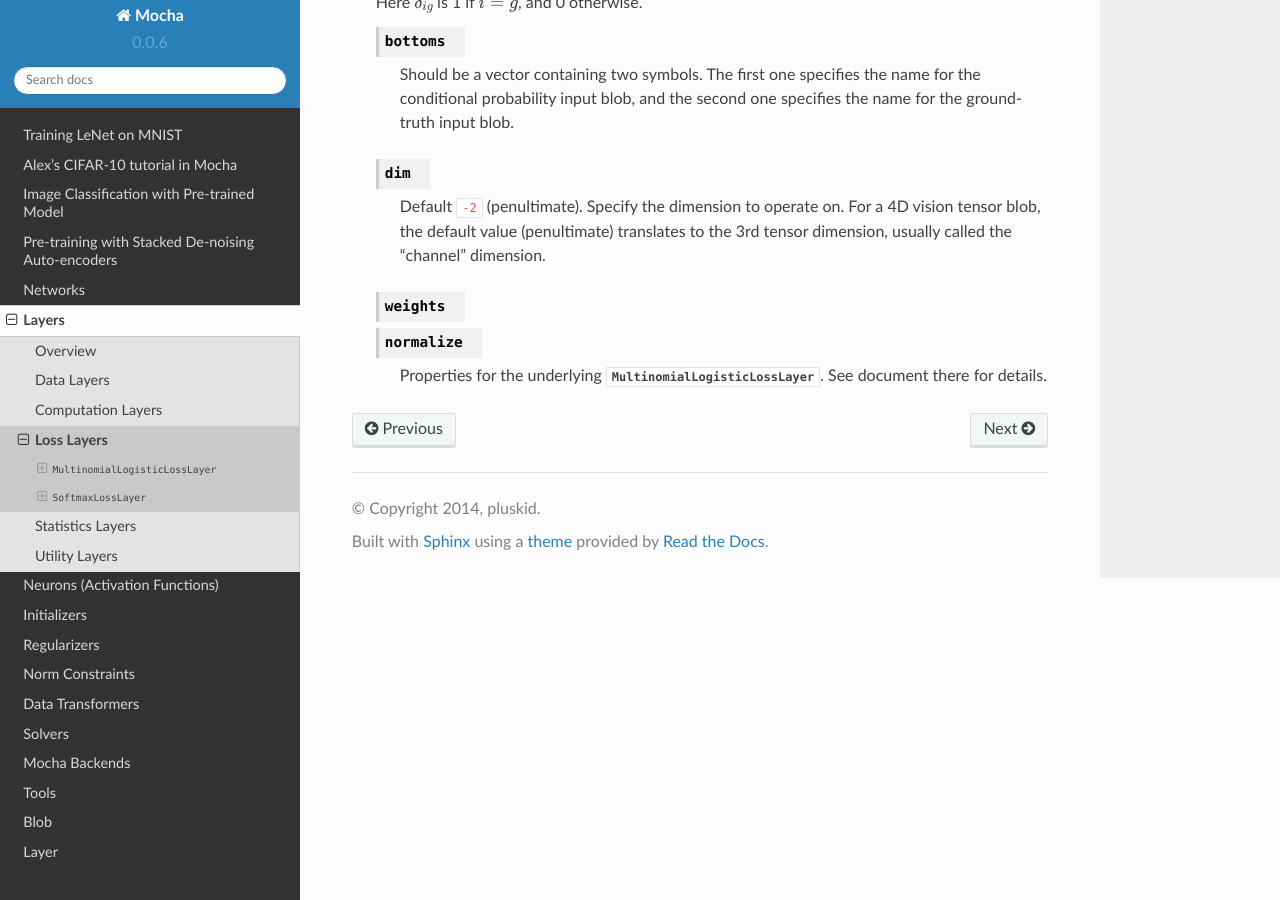
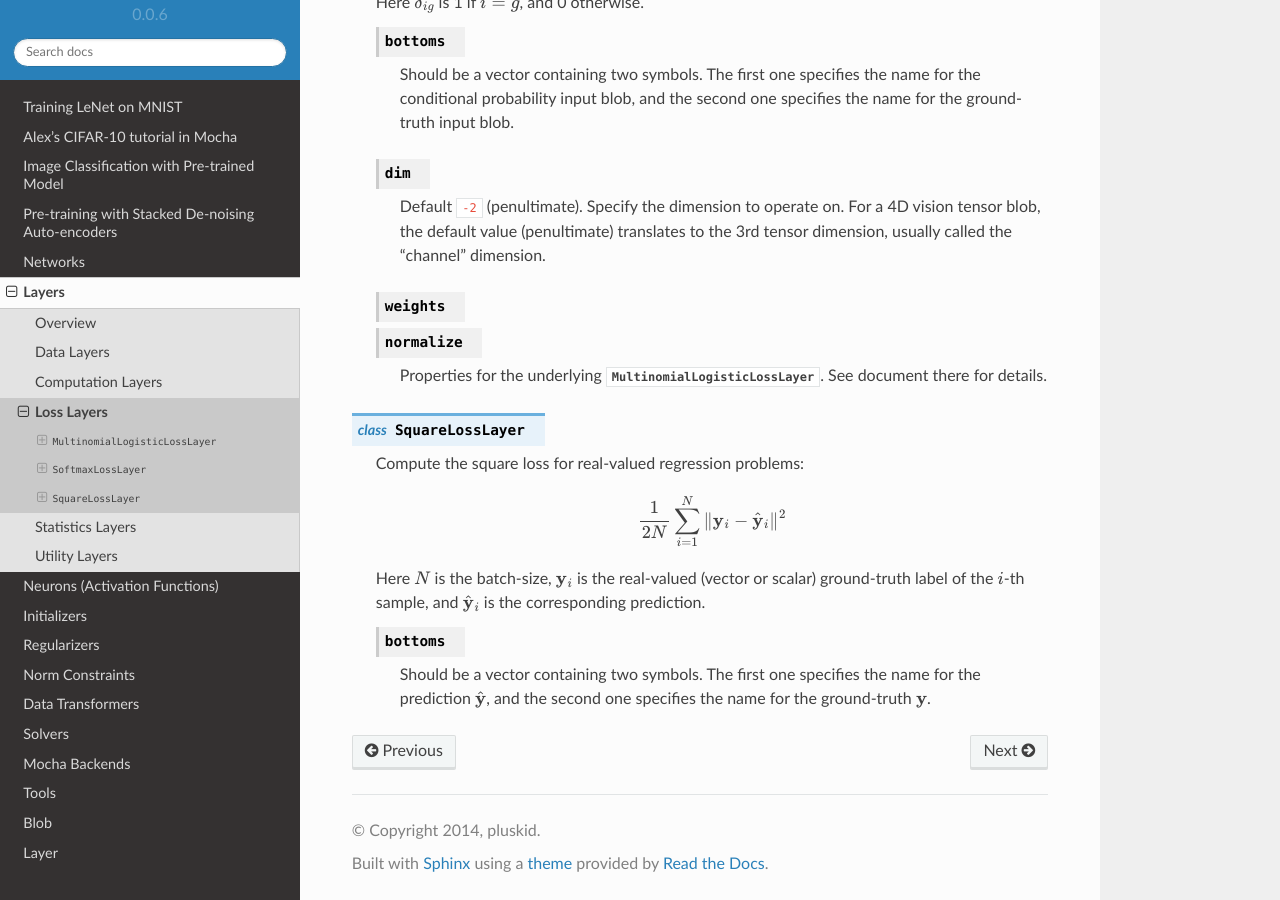
Before and after one commit to pluskid/Mocha.jl, a Sphinx documentation site: the page built from docs/user-guide/layers/loss-layer.rst, in a window 1280 px wide and 900 px high, scrolled down 1892 px. Built offline with Sphinx 7.4.7 and the Read the Docs theme 2.0.0, drawn with Linux system fonts in a browser that asks for light colours.

Commit message:
doc for square-loss layer.

```diff
--- a/docs/user-guide/layers/loss-layer.rst
+++ b/docs/user-guide/layers/loss-layer.rst
@@ -118,3 +118,21 @@ Loss Layers
 
       Properties for the underlying :class:`MultinomialLogisticLossLayer`. See
       document there for details.
+
+.. class:: SquareLossLayer
+
+   Compute the square loss for real-valued regression problems:
+
+   .. math::
+
+      \frac{1}{2N}\sum_{i=1}^N \|\mathbf{y}_i - \hat{\mathbf{y}}_i\|^2
+
+   Here :math:`N` is the batch-size, :math:`\mathbf{y}_i` is the real-valued
+   (vector or scalar) ground-truth label of the :math:`i`-th sample, and
+   :math:`\hat{\mathbf{y}}_i` is the corresponding prediction.
+
+   .. attribute:: bottoms
+
+      Should be a vector containing two symbols. The first one specifies the
+      name for the prediction :math:`\hat{\mathbf{y}}`, and the second one
+      specifies the name for the ground-truth :math:`\mathbf{y}`.
```
